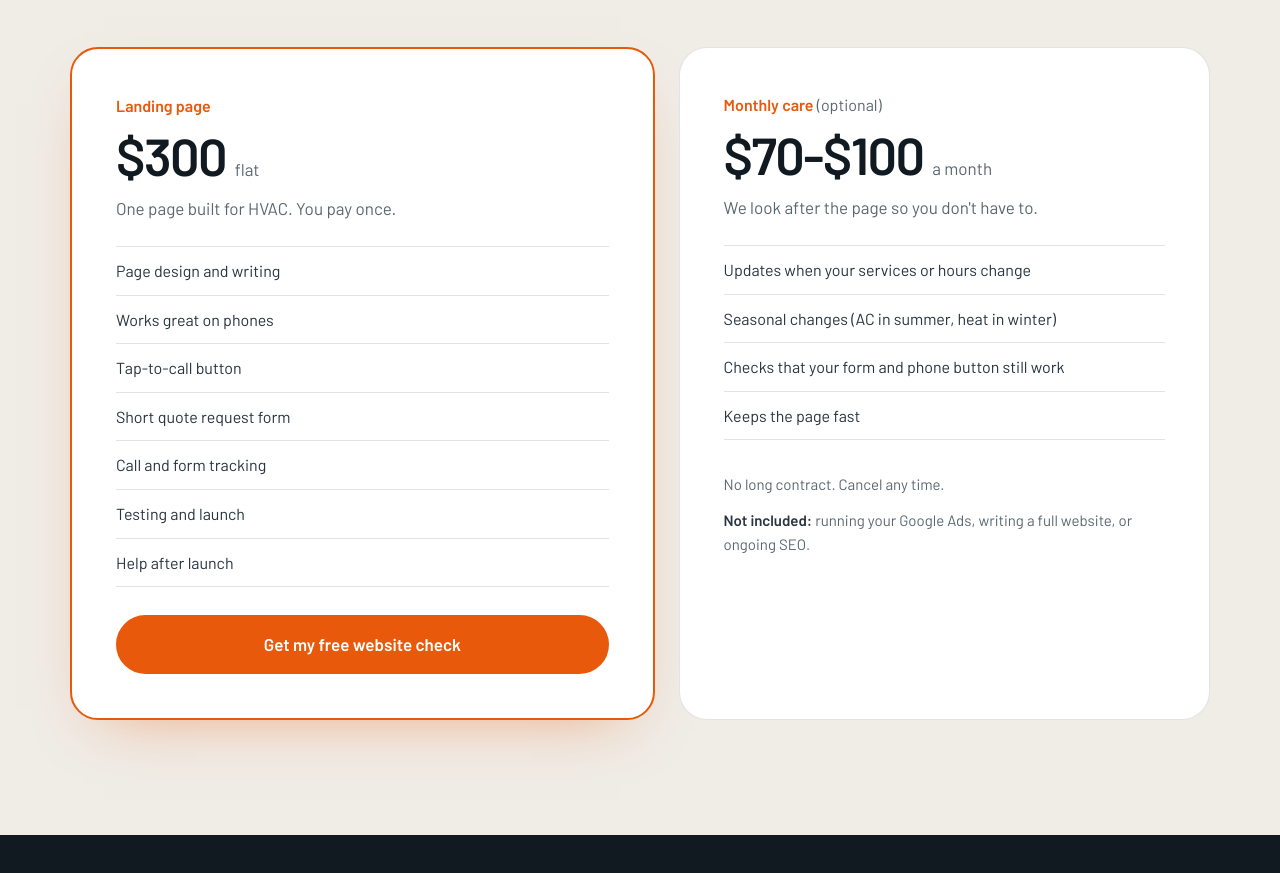
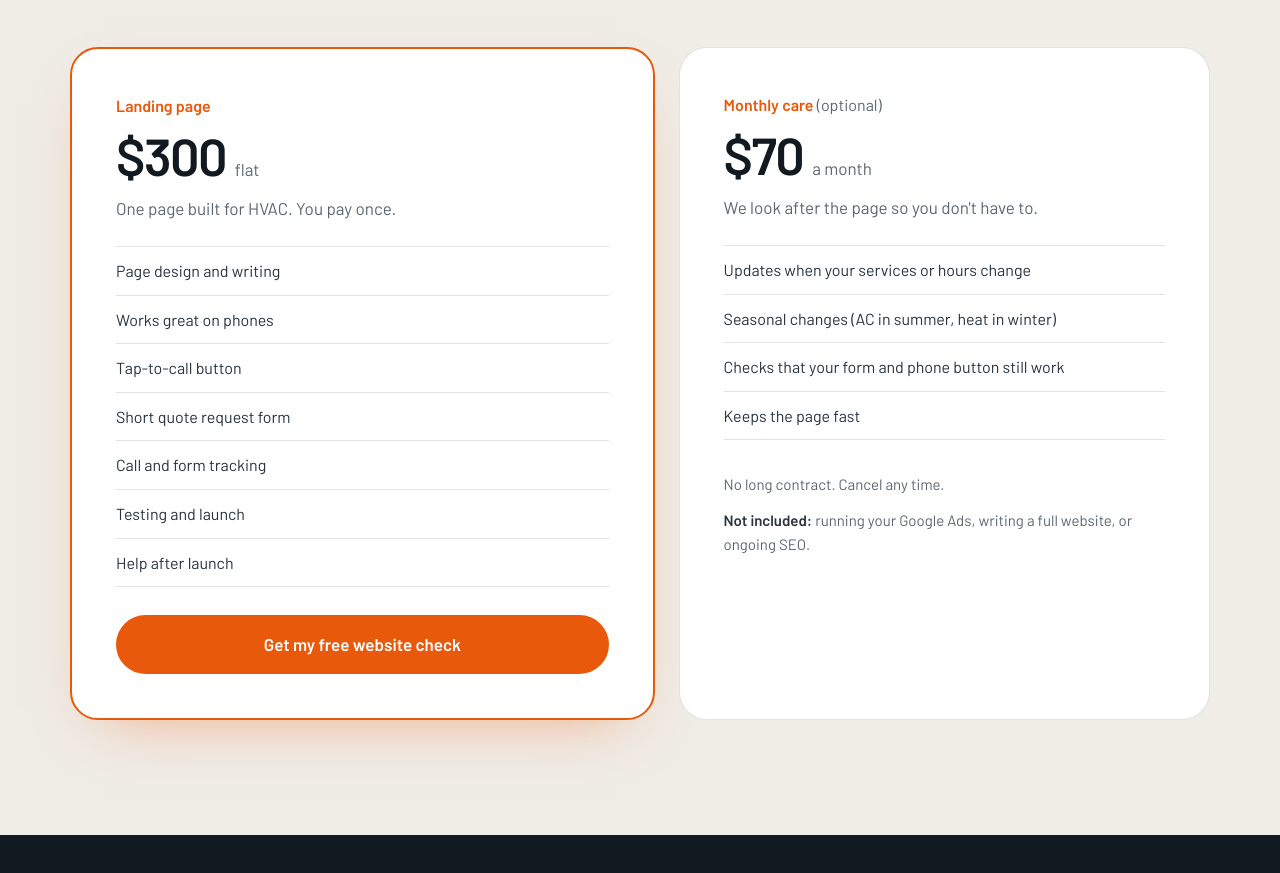
Before and after one commit to muzamildev123/Ductline, a plain HTML site: page index.html in a window 1280 px wide. Shown: the part 4346-5219 px from the top of the page. Drawn offline with Linux system fonts and the light colour scheme.

Commit message:
Set monthly care price to $70 a month
Co-Authored-By: Claude Sonnet 5.5 <noreply@anthropic.com>
Claude-Session: https://claude.ai/code/session_01Wj3DgGVLG7BgMh8P3AhfN6

```diff
--- a/index.html
+++ b/index.html
@@ -402,7 +402,7 @@
 
         <article class="plan">
           <p class="plan__name">Monthly care <em>(optional)</em></p>
-          <p class="plan__price">$70-$100 <span>a month</span></p>
+          <p class="plan__price">$70 <span>a month</span></p>
           <p class="plan__lead">We look after the page so you don't have to.</p>
           <ul class="plan__list">
             <li>Updates when your services or hours change</li>
```
